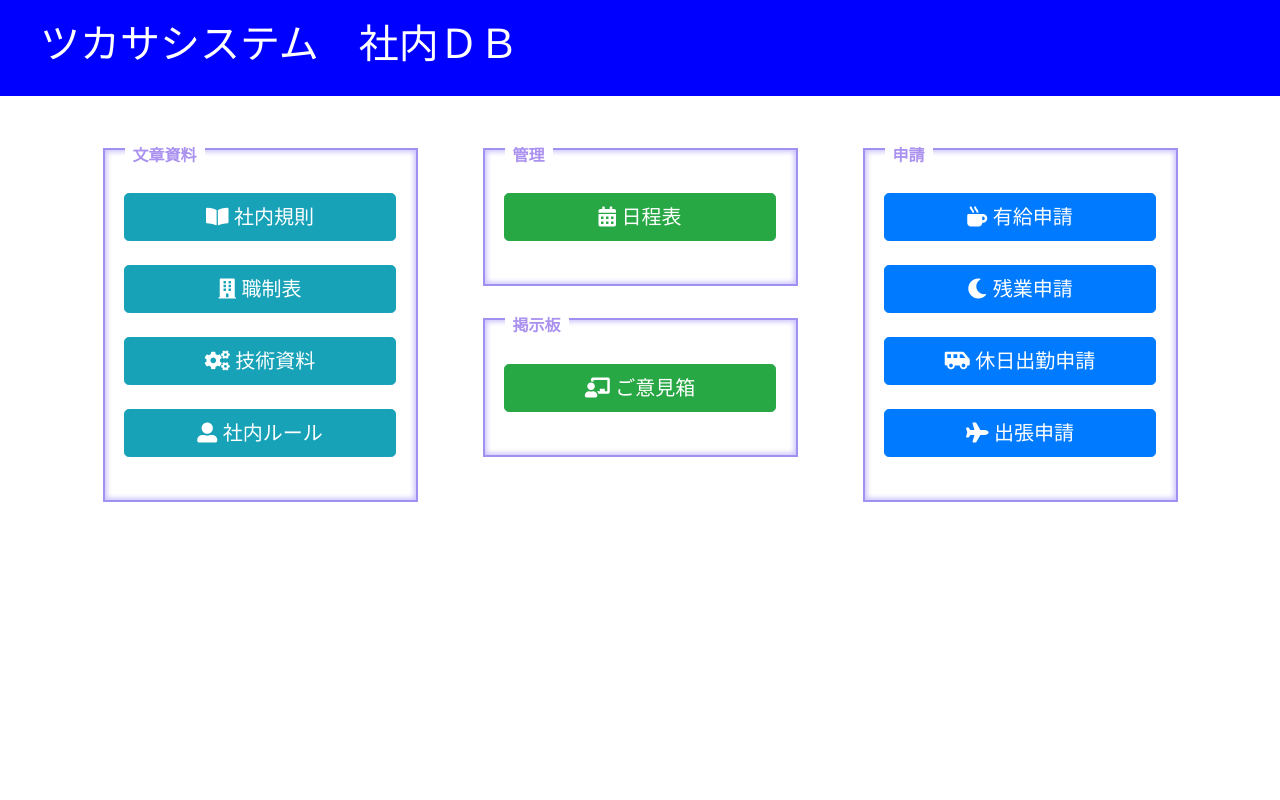
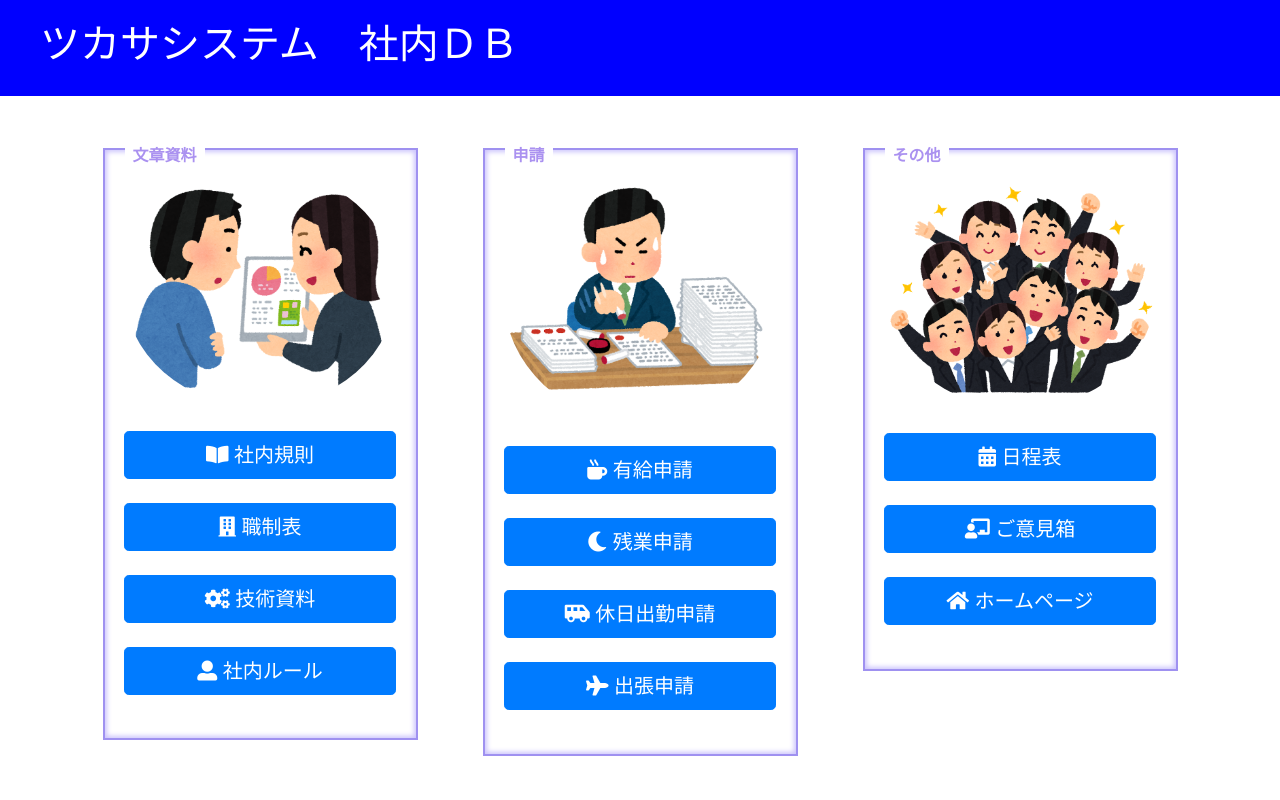
Before and after one commit to YYSS101/djangoTest, a Django app: page / in a window 1280 px wide. Run offline with Django 3.2, Linux system fonts and the light colour scheme; some libraries are stand-ins or nearby versions.

Commit message:
the Last blog.

```diff
--- a/blog/templates/blog/base.html
+++ b/blog/templates/blog/base.html
@@ -4,14 +4,13 @@
     <head>
 		<title>TSDB</title>
 		<link rel="stylesheet" href="https://maxcdn.bootstrapcdn.com/bootstrap/4.0.0/css/bootstrap.min.css" integrity="sha384-Gn5384xqQ1aoWXA+058RXPxPg6fy4IWvTNh0E263XmFcJlSAwiGgFAW/dAiS6JXm" crossorigin="anonymous">
-		<link rel="stylesheet" href="//fonts.googleapis.com/css?family=Lobster&subset=latin,latin-ext" type="text/css">
 		<link rel="stylesheet" href="https://use.fontawesome.com/releases/v5.6.3/css/all.css">
 		<link rel="stylesheet" href="{% static 'css/blog.css' %}">
 	</head>
 
 	<body>
 		<div class="page-header">
-			<h1><a href="/">ツカサシステム　社内ＤＢ</a></h1>
+			<h1><a href="/">ツカサシステム　<br class="d-sm-none">社内ＤＢ</a></h1>
 		</div>
 		<div class="container">
 			{% block content %}
--- a/blog/templates/blog/post_detail.html
+++ b/blog/templates/blog/post_detail.html
@@ -15,4 +15,8 @@
 	<tr><th>申請日		</th><td>{{ post.published_date }}</td></tr>
 </table>
 
+<button type="submit" class="btn btn-success mx-auto d-block" style="margin:50px">取り消す</button>
+
+
+
 {% endblock %}
--- a/blog/templates/blog/post_list.html
+++ b/blog/templates/blog/post_list.html
@@ -1,23 +1,28 @@
 {% extends 'blog/base.html' %}
 
 {% block content %}
+
+{% load static %}
 
 <div class="row">
 	<div class="col-md-4">
 		<div class="btnHeader">
 
+
+
 			<div class="btn-box"><span class="btn_box-title">文章資料</span>
+				<img src="{% static 'img/tablet_setsumei_business_woman.png' %}" class="img-fluid rounded-circle">
 				<a class="btns" href="{% url 'tips_kitei' %}">
-					<button type="submit" class="btn btn-info btn-lg btn-block"><i class="fas fa-book-open"></i> 社内規則</button>
+					<button type="submit" class="btn btn-primary btn-lg btn-block"><i class="fas fa-book-open"></i> 社内規則</button>
 				</a>
 				<a class="btns" href="{% url 'page_non' %}">
-					<button type="submit" class="btn btn-info btn-lg btn-block"><i class="fas fa-building"></i> 職制表</button>
+					<button type="submit" class="btn btn-primary btn-lg btn-block"><i class="fas fa-building"></i> 職制表</button>
 				</a>
 				<a class="btns" href="{% url 'page_non' %}">
-					<button type="submit" class="btn btn-info btn-lg btn-block"><i class="fas fa-cogs"></i> 技術資料</button>
+					<button type="submit" class="btn btn-primary btn-lg btn-block"><i class="fas fa-cogs"></i> 技術資料</button>
 				</a>
 				<a class="btns" href="{% url 'page_non' %}">
-					<button type="submit" class="btn btn-info btn-lg btn-block"><i class="fas fa-user-alt"></i> 社内ルール</button>
+					<button type="submit" class="btn btn-primary btn-lg btn-block"><i class="fas fa-user-alt"></i> 社内ルール</button>
 				</a>
 			</div>
 
@@ -26,28 +31,13 @@
 
 	<div class="col-md-4">
 
-		<div class="btnHeader">
-			<div class="btn-box"><span class="btn_box-title">管理</span>
-				<a class="btns" href="{% url 'page_non' %}">
-					<button type="submit" class="btn btn-success btn-lg btn-block"><i class="fas fa-calendar-alt"></i> 日程表</button>
-				</a>
-			</div>
-		</div>
 
-		<div class="btnHeader">
-			<div class="btn-box"><span class="btn_box-title">掲示板</span>
-				<a class="btns" href="{% url 'page_non' %}">
-					<button type="submit" class="btn btn-success btn-lg btn-block"><i class="fas fa-chalkboard-teacher"></i> ご意見箱</button>
-				</a>
-			</div>
-		</div>
-
-	</div>
-
-	<div class="col-md-4">
 
 		<div class="btnHeader">
 			<div class="btn-box"><span class="btn_box-title">申請</span>
+
+				<img src="{% static 'img/document_hanko_bunka.png' %}" class="img-fluid rounded-circle">
+
 				<a class="btns" href="{% url 'post_new' %}">
 					<button type="submit" class="btn btn-primary btn-lg btn-block"><i class="fas fa-mug-hot"></i> 有給申請</button>
 				</a>
@@ -64,7 +54,27 @@
 		</div>
 
 	</div>
+	<div class="col-md-4">
 
+
+		<div class="btn-box"><span class="btn_box-title">その他</span>
+			<img src="{% static 'img/group_business_syukatsu.png' %}" class="img-fluid rounded-circle">
+
+			<a class="btns" href="DB\kisoku.lnk">
+				<button type="submit" class="btn btn-primary btn-lg btn-block">
+					<i class="fas fa-calendar-alt"></i> 日程表</button>
+			</a>
+			<a class="btns" href="https://forms.gle/uCXE2NvYFDmZcqyM6" target="_blank">
+				<button type="submit" class="btn btn-primary btn-lg btn-block">
+					<i class="fas fa-chalkboard-teacher"></i> ご意見箱</button>
+			</a>
+			<a class="btns" href="http://www.ts-tsukasa.jp/" target="_blank">
+				<button type="submit" class="btn btn-primary btn-lg btn-block">
+					<i class="fas fa-home"></i> ホームページ</button>
+			</a>
+		</div>
+
+	</div>
 </div>
 
 
--- a/blog/views.py
+++ b/blog/views.py
@@ -30,9 +30,13 @@ def post_list(request):
     return render(request, 'blog/post_list.html', {'posts': posts})
 
 def post_detail(request, pk):
+	# HTMLから"POST"が送られてきた時
+	if request.method == "POST":
+		post.delete();
+
 	# 指定したpkが存在しない場合、404エラー画面を表示させる
-    post = get_object_or_404(Yukyu, pk=pk)
-    return render(request, 'blog/post_detail.html', {'post': post})
+	post = get_object_or_404(Yukyu, pk=pk)
+	return render(request, 'blog/post_detail.html', {'post': post})
 
 def post_new(request):
 	# HTMLから"POST"が送られてきた時
```
Also changed, not shown: blog/templates/blog/post_edit.html (+8 -8 lines), blog/static/img/document_hanko_bunka.png (added), blog/static/img/group_business_syukatsu.png (added), blog/static/img/job_hensyusya.png (added), blog/static/img/tablet_setsumei_business_woman.png (added), db.sqlite3.
